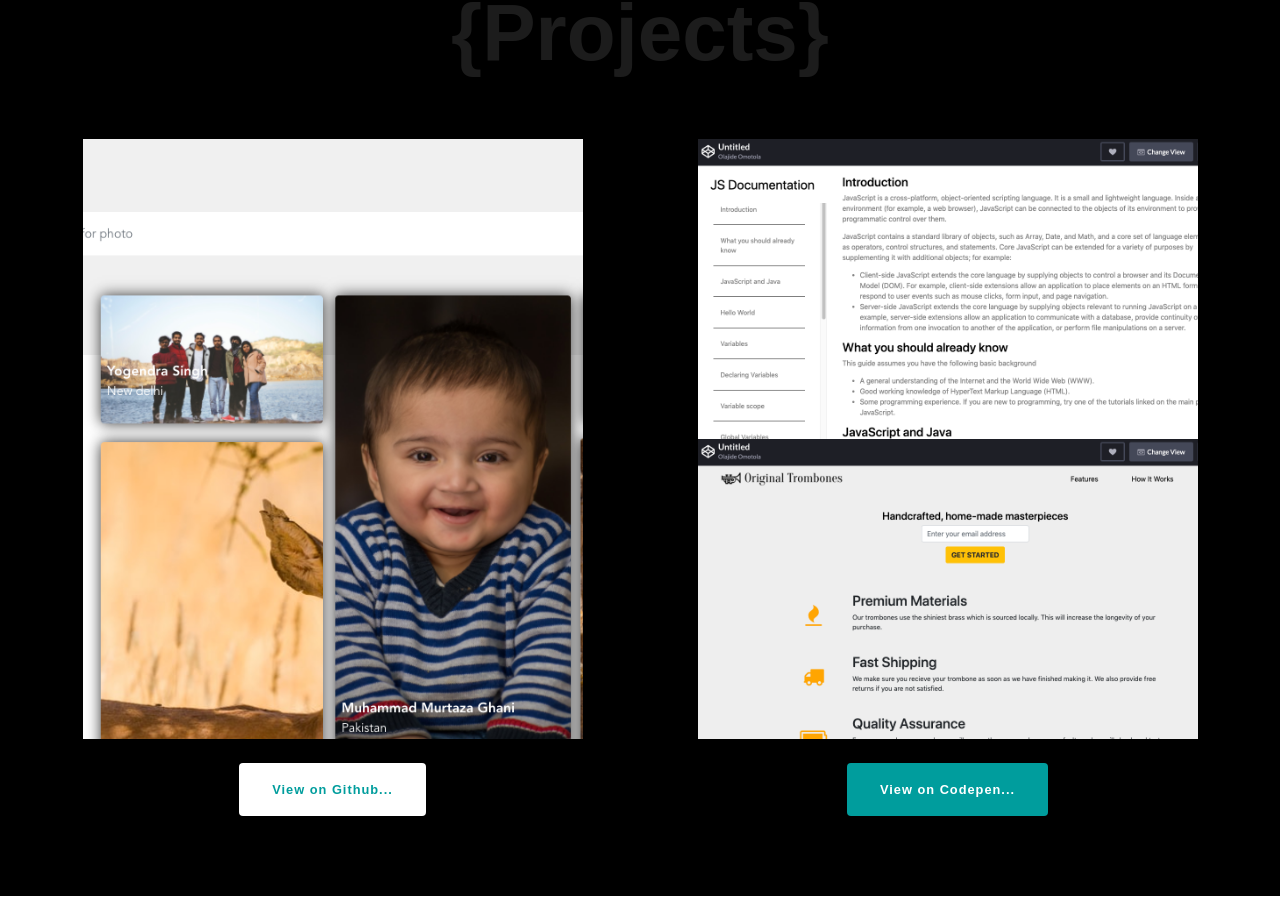
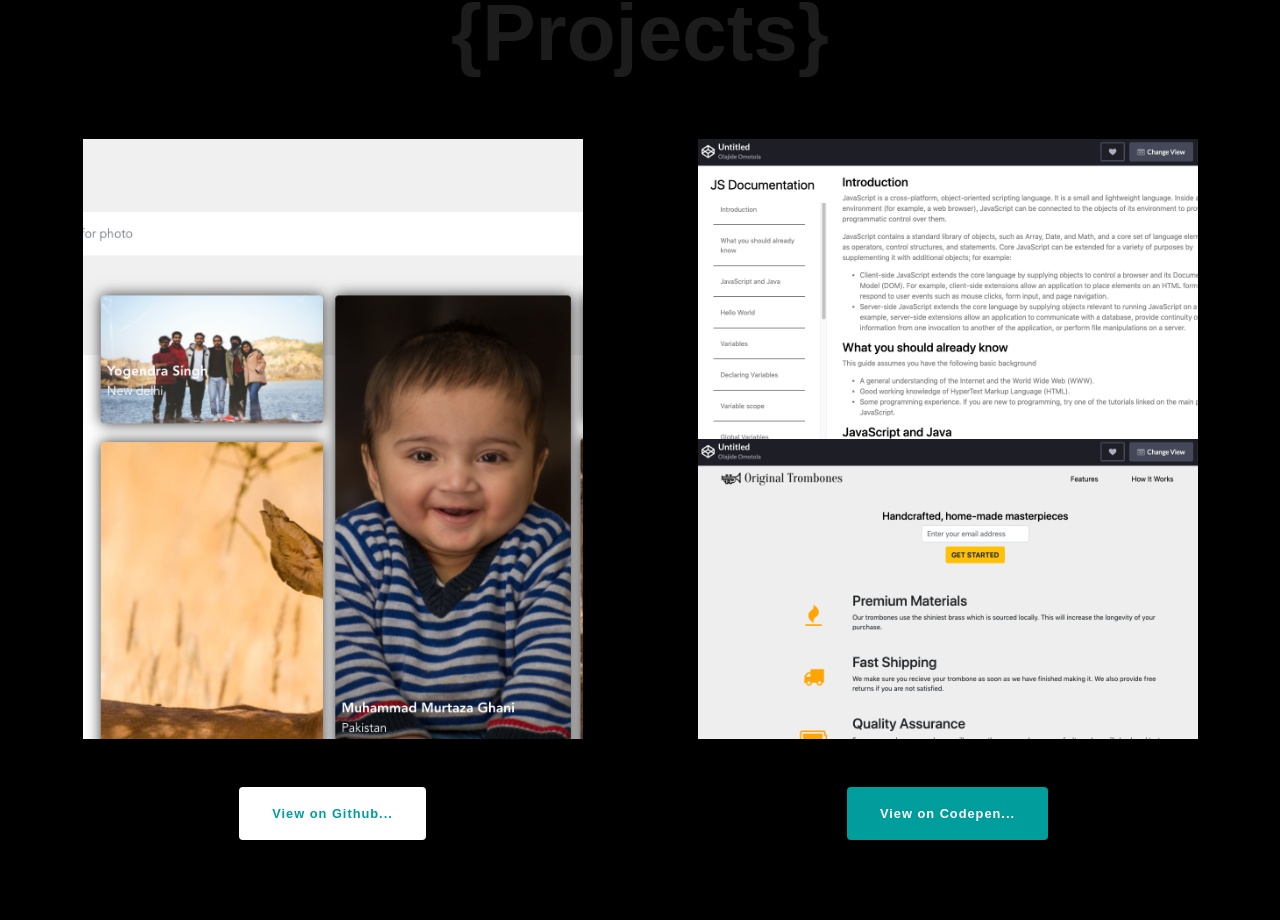
Before and after one commit to jydoskey/personal-portfolio-website, a Vue app: page / in a window 1280 px wide. Shown: the part 828-1748 px from the top of the page. Before the commit the page ends 1724 px from the top, so only its background shows below. Built offline with nearby package versions, Linux system fonts and the light colour scheme; a web font is replaced by a local one.

Commit message:
updated button spacing

```diff
--- a/src/components/Work.vue
+++ b/src/components/Work.vue
@@ -9,7 +9,7 @@
           <div class="card-body__content">
             <div class="row">
               <div class="col-lg-6 card-body-project">
-                <div class="col-lg-12 pb-4">
+                <div class="col-lg-12 pb-5">
                   <div class="content">
                     <a href="https://sad-williams-c75fdc.netlify.app/" target="_blank">
                       <div class="content-overlay"></div>
@@ -42,7 +42,7 @@
                     </a>
                   </div>
                 </div>
-                <div class="col-lg-12 card-body-project pb-4">
+                <div class="col-lg-12 card-body-project pb-5">
                   <div class="content">
                     <a href="https://codepen.io/Jydoskey/full/wLrJjd" target="_blank">
                       <div class="content-overlay"></div>
```
